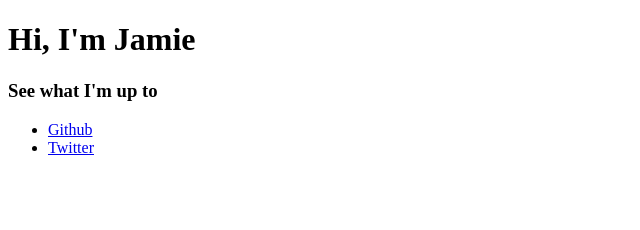
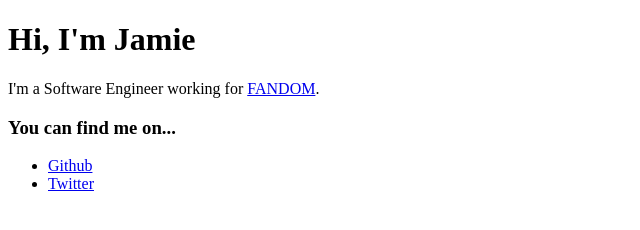
Before and after one commit to jamieshepherd/jamie.sh, a plain HTML site: page index.html in a window 1280 px wide. Shown: the whole page, without its empty margins (0-640 px from the left). Drawn offline with Linux system fonts and the light colour scheme.

Commit message:
Adjusted some details

```diff
--- a/index.html
+++ b/index.html
@@ -6,7 +6,8 @@
   </head>
   <body>
     <h1>Hi, I'm Jamie</h1>
-    <h3>See what I'm up to</h3>
+    <p>I'm a Software Engineer working for <a href="http://fandom.com">FANDOM</a>.
+    <h3>You can find me on...</h3>
     <ul>
       <li><a href="https://github.com/jamieshepherd">Github</a></li>
       <li><a href="https://twitter.com/jamiesheep">Twitter</a></li>
```
